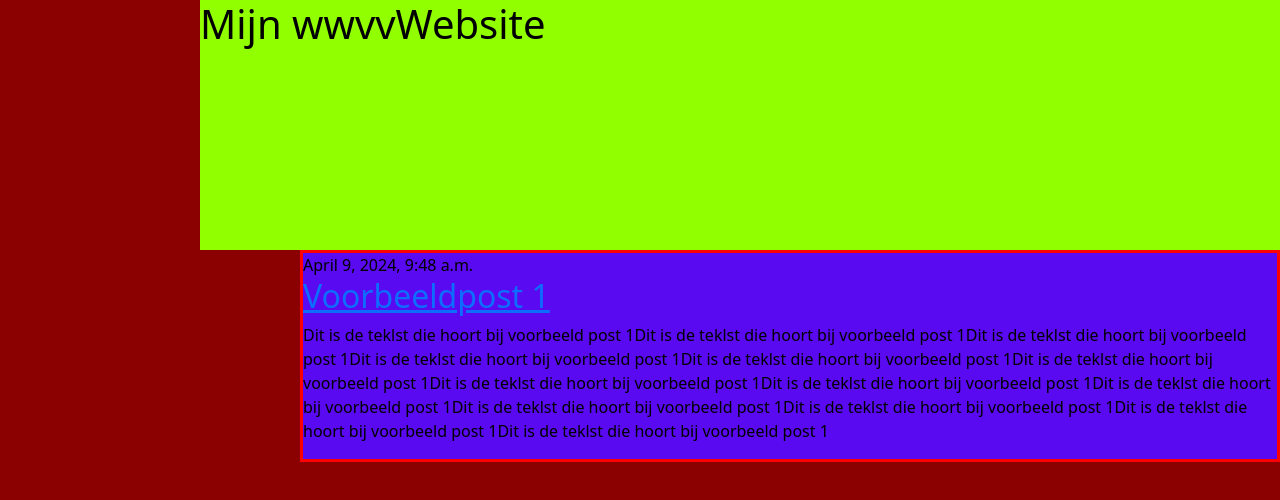
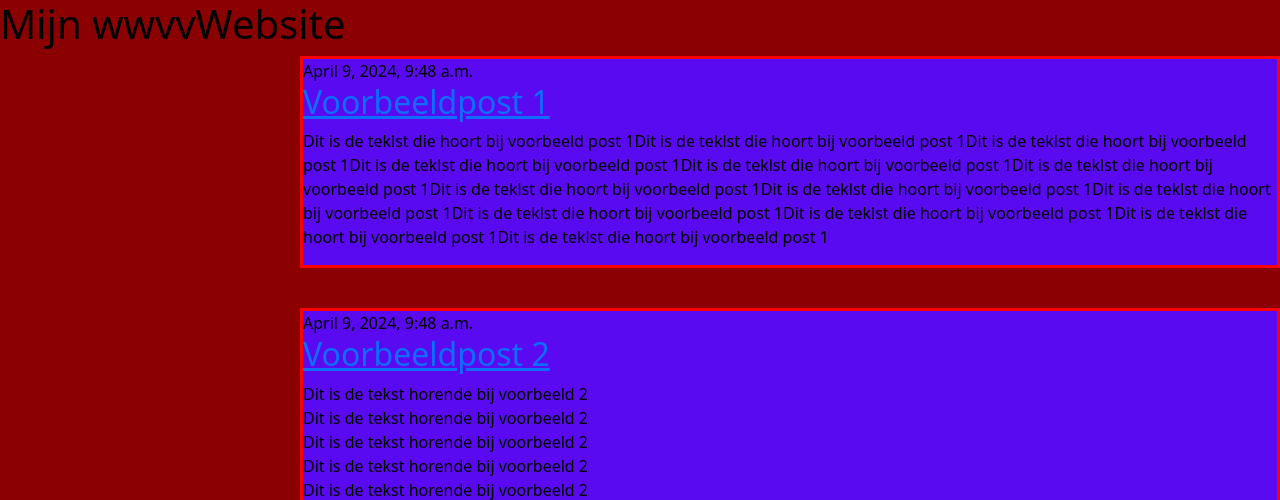
Before and after one commit to maicosalimans/djangoprojmsalsite, a Django app: page / in a window 1280 px wide; the page is wider, and only the part inside the window is pictured. Shown: the top 500 px of that part. Run offline with Django 3.2, Linux system fonts and the light colour scheme; data comes from the database, SQL or seed files in the repository.

Commit message:
Update stijl.css

```diff
--- a/mysite/blog/static/css/stijl.css
+++ b/mysite/blog/static/css/stijl.css
@@ -3,12 +3,6 @@
 color: black;
 }
 
-header{
-margin-left: 200px;
-width: 100%;
-min-height: 250px;
-background-color: #91ff00;
-}
 h1{
 color: black;
 }
@@ -20,11 +14,3 @@
 margin-bottom: 40px;
 display: inline-block;
 }
-
-
-footer{
-width: 100%;
-min-height: 150px;
-background-color: darkorange;
-position: fixed;
-}
```
